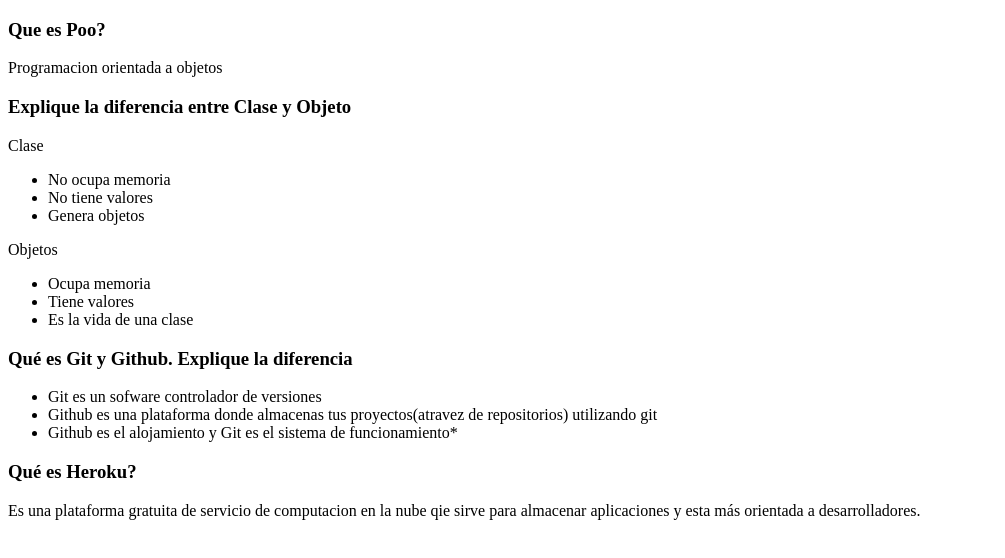
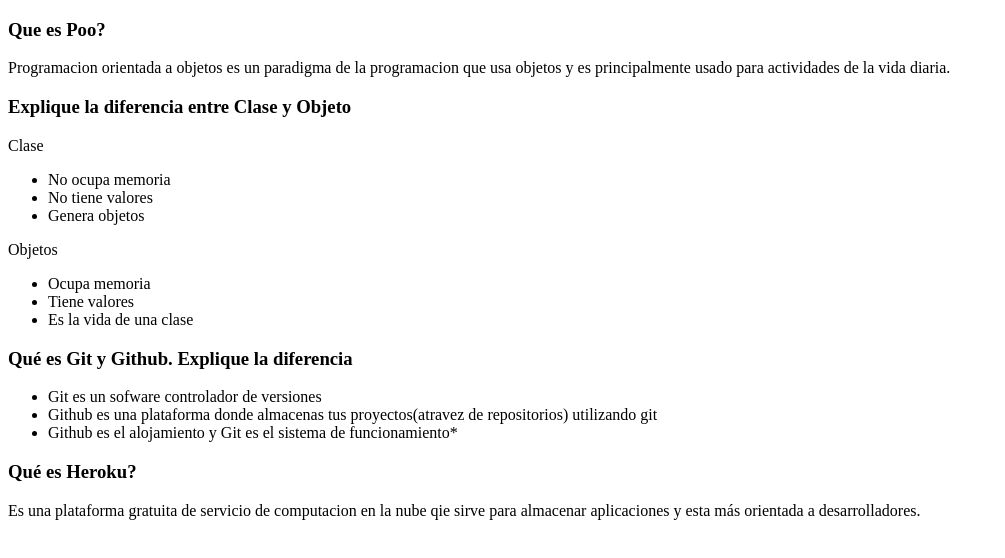
Before and after one commit to oliverjauregui/Examen-2-FP2, a plain HTML site: page index.html in a window 1280 px wide. Shown: the whole page, without its empty margins (0-1005 px from the left). Drawn offline with Linux system fonts and the light colour scheme.

Commit message:
Update index.html

```diff
--- a/index.html
+++ b/index.html
@@ -6,7 +6,7 @@
   </head>
   <body>
     <h3>Que es Poo?</h3>
-      <p>Programacion orientada a objetos</p>
+      <p>Programacion orientada a objetos es un paradigma de la programacion que usa objetos y es principalmente usado para actividades de la vida diaria.</p>
     <h3>Explique la diferencia entre Clase y Objeto</h3>
       <p>Clase</p>
         <ul>
```
